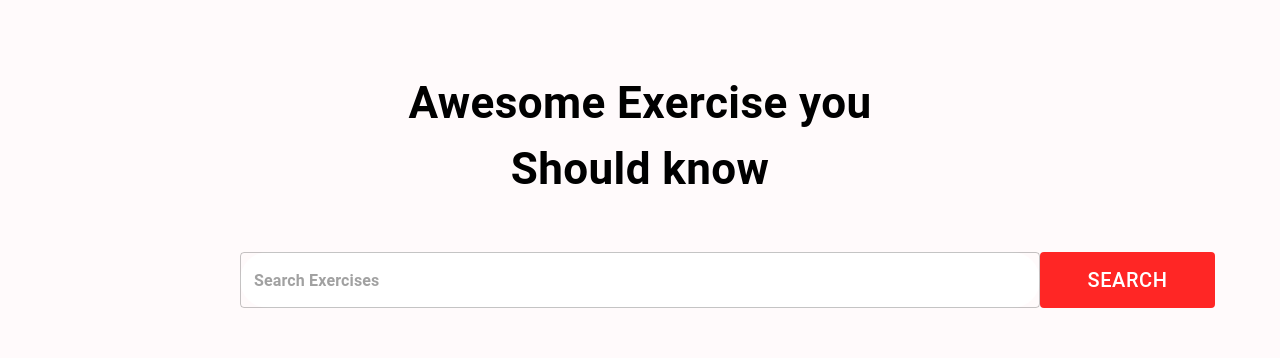
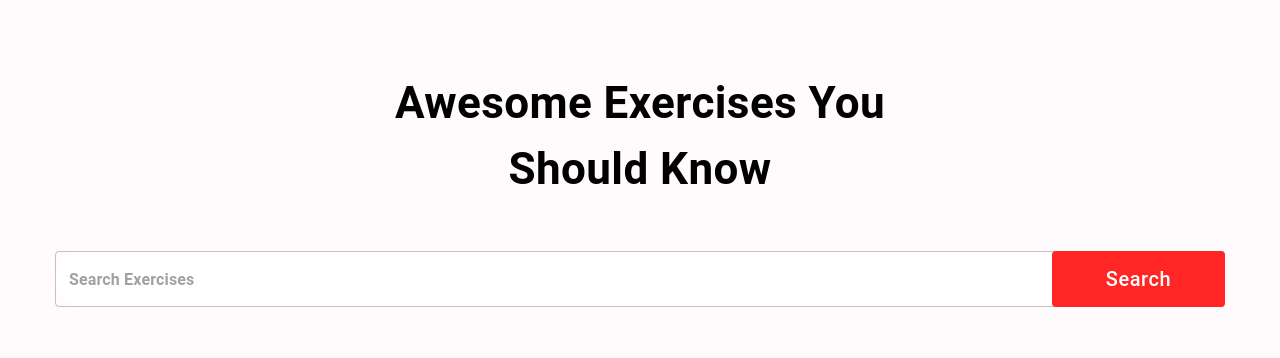
Before and after one commit to CyberlordYash/Gym-fox, a React (Create React App) app: page / in a window 1280 px wide. Shown: the part 876-1234 px from the top of the page. Built offline with nearby package versions, Linux system fonts and the light colour scheme; no server answers.

Commit message:
Added scrollbar section

```diff
--- /dev/null
+++ b/src/components/BodyPart.js
@@ -0,0 +1,48 @@
+import React from "react";
+import { Stack, Typography } from "@mui/material";
+import Icon from "../assets/icons/gym.png";
+const BodyPart = ({ item, setBodyPart, bodyPart }) => {
+  return (
+    <Stack
+      type="button"
+      alignItems="center"
+      justifyContent="center"
+      className="bodyPart-card"
+      sx={
+        bodyPart === item
+          ? {
+              borderTop: "4px solid #ff2625",
+              backgroundColor: "#fff",
+              borderBottomLeftRadius: "20px",
+              width: "270px",
+              height: "280px",
+              cursor: "pointer",
+              gap: "47px",
+            }
+          : {
+              background: "#fff",
+              borderBottomLeftRadius: "20px",
+              width: "270px",
+              height: "280px",
+              cursor: "pointer",
+              gap: "47px",
+            }
+      }
+      onClick={() => {
+        setBodyPart(item);
+      }}
+    >
+      <img src={Icon} style={{ width: "40px", height: "40px" }}></img>
+      <Typography
+        fontSize="24px"
+        fontWeight="bold"
+        color="#3a1212"
+        textTransform="capitalize"
+      >
+        {item}
+      </Typography>
+    </Stack>
+  );
+};
+
+export default BodyPart;
--- /dev/null
+++ b/src/components/HorizontalScrollbar.js
@@ -0,0 +1,48 @@
+import { useContext } from "react";
+import React from "react";
+import { Box, Typography } from "@mui/material";
+import BodyPart from "./BodyPart.js";
+import { ScrollMenu, VisibilityContext } from "react-horizontal-scrolling-menu";
+import LeftArrowIcon from "../assets/icons/left-arrow.png";
+import RightArrowIcon from "../assets/icons/right-arrow.png";
+const LeftArrow = () => {
+  const { scrollPrev } = useContext(VisibilityContext);
+
+  return (
+    <Typography onClick={() => scrollPrev()} className="right-arrow">
+      <img src={LeftArrowIcon} alt="right-arrow" />
+    </Typography>
+  );
+};
+
+const RightArrow = () => {
+  const { scrollNext } = useContext(VisibilityContext);
+
+  return (
+    <Typography onClick={() => scrollNext()} className="left-arrow">
+      <img src={RightArrowIcon} alt="right-arrow" />
+    </Typography>
+  );
+};
+const HorizontalScrollbar = ({ data, bodyPart, setBodyPart }) => {
+  return (
+    <ScrollMenu LeftArrow={LeftArrow} RightArrow={RightArrow}>
+      {data.map((item) => (
+        <Box
+          key={item.id || item}
+          itemId={item.id || item}
+          title={item.id || item}
+          m="0 40px"
+        >
+          <BodyPart
+            item={item}
+            bodyPart={bodyPart}
+            setBodyPart={setBodyPart}
+          ></BodyPart>
+        </Box>
+      ))}
+    </ScrollMenu>
+  );
+};
+
+export default HorizontalScrollbar;
--- a/src/components/SearchExercises.js
+++ b/src/components/SearchExercises.js
@@ -1,49 +1,96 @@
-import { Box } from "@mui/material";
-import React from "react";
-import { useState, useEffect } from "react";
-import { Button, Stack, TextField, Typography } from "@mui/material";
-const SearchExercises = () => {
+import React, { useEffect, useState } from "react";
+import { Box, Button, Stack, TextField, Typography } from "@mui/material";
+
+import { exerciseOptions, fetchData } from "../utils/fetchData";
+import HorizontalScrollbar from "./HorizontalScrollbar";
+
+const SearchExercises = ({ setExercises, bodyPart, setBodyPart }) => {
+  const [search, setSearch] = useState("");
+  const [bodyParts, setBodyParts] = useState([]);
+
+  useEffect(() => {
+    const fetchExercisesData = async () => {
+      const bodyPartsData = await fetchData(
+        "https://exercisedb.p.rapidapi.com/exercises/bodyPartList",
+        exerciseOptions
+      );
+
+      setBodyParts(["all", ...bodyPartsData]);
+    };
+
+    fetchExercisesData();
+  }, []);
+
+  const handleSearch = async () => {
+    if (search) {
+      const exercisesData = await fetchData(
+        "https://exercisedb.p.rapidapi.com/exercises",
+        exerciseOptions
+      );
+
+      const searchedExercises = exercisesData.filter(
+        (item) =>
+          item.name.toLowerCase().includes(search) ||
+          item.target.toLowerCase().includes(search) ||
+          item.equipment.toLowerCase().includes(search) ||
+          item.bodyPart.toLowerCase().includes(search)
+      );
+
+      window.scrollTo({ top: 1800, left: 100, behavior: "smooth" });
+
+      setSearch("");
+      setExercises(searchedExercises);
+    }
+  };
+
   return (
     <Stack alignItems="center" mt="37px" justifyContent="center" p="20px">
       <Typography
         fontWeight={700}
-        sx={{
-          fontSize: { lg: "44px", xs: "30px" },
-        }}
-        mb="50px"
+        sx={{ fontSize: { lg: "44px", xs: "30px" } }}
+        mb="49px"
         textAlign="center"
       >
-        Awesome Exercise you <br />
-        Should know
+        Awesome Exercises You <br /> Should Know
       </Typography>
-      <Box position="realative" mb="720px">
+      <Box position="relative" mb="72px">
         <TextField
+          height="76px"
           sx={{
-            input: { fontWeight: "700", border: "none", borderRadius: "5px" },
-            width: { lg: "800px", xs: "350px" },
+            input: { fontWeight: "700", border: "none", borderRadius: "4px" },
+            width: { lg: "1170px", xs: "350px" },
             backgroundColor: "#fff",
             borderRadius: "40px",
           }}
-          height="76px"
-          value=""
-          onChange={(e) => {}}
+          value={search}
+          onChange={(e) => setSearch(e.target.value.toLowerCase())}
           placeholder="Search Exercises"
           type="text"
-        ></TextField>
+        />
         <Button
           className="search-btn"
           sx={{
-            bgcolor: "#ff2625",
-            color: "white",
-            textTransform: "uppercase",
-            width: { lg: "175px", xs: "80px" },
-            fontSize: { lg: "20px", xs: "12px" },
+            bgcolor: "#FF2625",
+            color: "#fff",
+            textTransform: "none",
+            width: { lg: "173px", xs: "80px" },
             height: "56px",
             position: "absolute",
+            right: "0px",
+            fontSize: { lg: "20px", xs: "14px" },
           }}
+          onClick={handleSearch}
         >
           Search
         </Button>
+      </Box>
+      <Box sx={{ position: "relative", width: "100%", p: "20px" }}>
+        <HorizontalScrollbar
+          data={bodyParts}
+          bodyParts
+          setBodyPart={setBodyPart}
+          bodyPart={bodyPart}
+        />
       </Box>
     </Stack>
   );
--- a/src/pages/Home.js
+++ b/src/pages/Home.js
@@ -5,11 +5,22 @@ import Exercises from "../components/Exercises";
 import HeroBanner from "../components/HeroBanner";
 import SearchExercises from "../components/SearchExercises";
 const Home = () => {
+  const [exercises, setExercises] = useState([]);
+  const [bodyPart, setBodyPart] = useState("all");
+
   return (
     <Box>
       <HeroBanner></HeroBanner>
-      <SearchExercises></SearchExercises>
-      <Exercises></Exercises>
+      <SearchExercises
+        setExercises={setExercises}
+        bodyPart={bodyPart}
+        setBodyPart={setBodyPart}
+      ></SearchExercises>
+      <Exercises
+        setExercises={setExercises}
+        bodyPart={bodyPart}
+        setBodyPart={setBodyPart}
+      ></Exercises>
     </Box>
   );
 };
--- /dev/null
+++ b/src/utils/fetchData.js
@@ -0,0 +1,14 @@
+export const exerciseOptions = {
+  method: "GET",
+
+  headers: {
+    "X-RapidAPI-Key": process.env.REACT_APP_RAPID_API_KEY,
+    "X-RapidAPI-Host": "exercisedb.p.rapidapi.com",
+  },
+};
+
+export const fetchData = async (url, options) => {
+  const response = await fetch(url, options);
+  const data = await response.json();
+  return data;
+};
```
Also changed, not shown: 1 other file (tests, documents, lock files or other folders).
